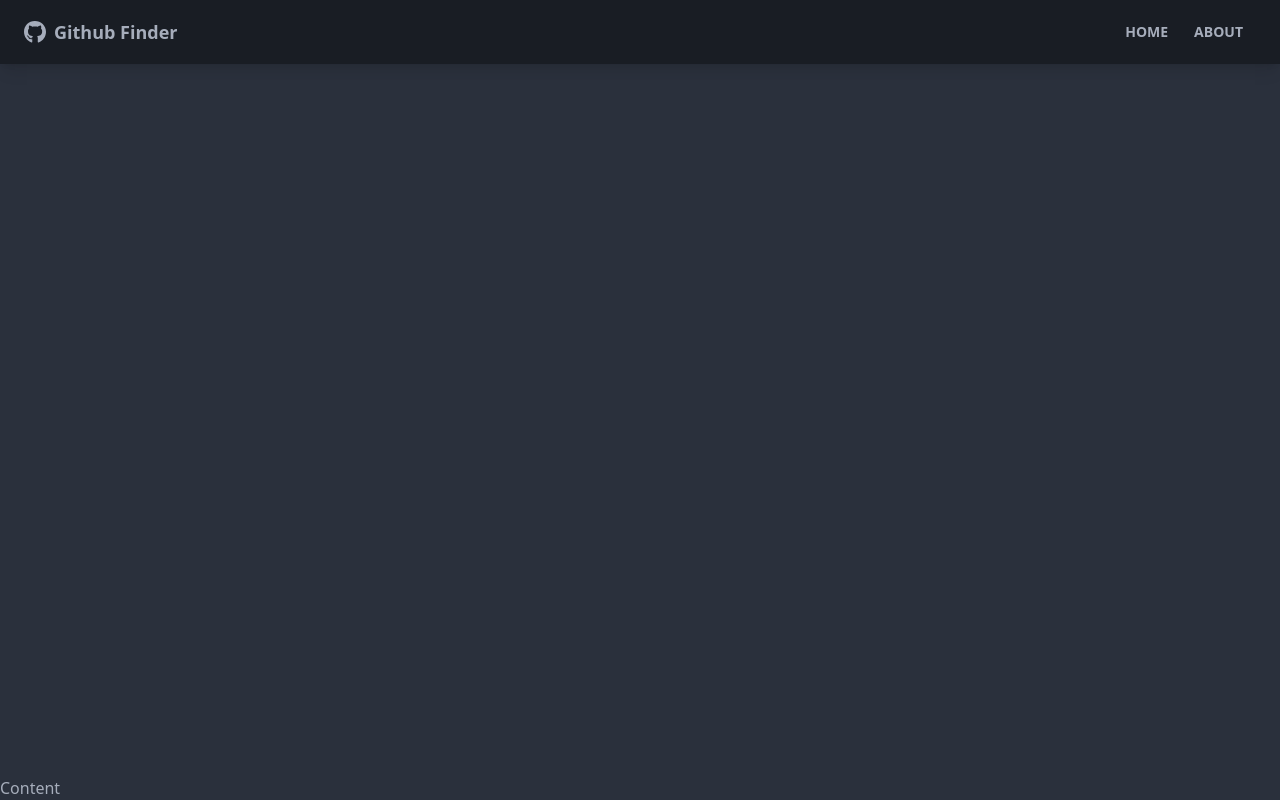
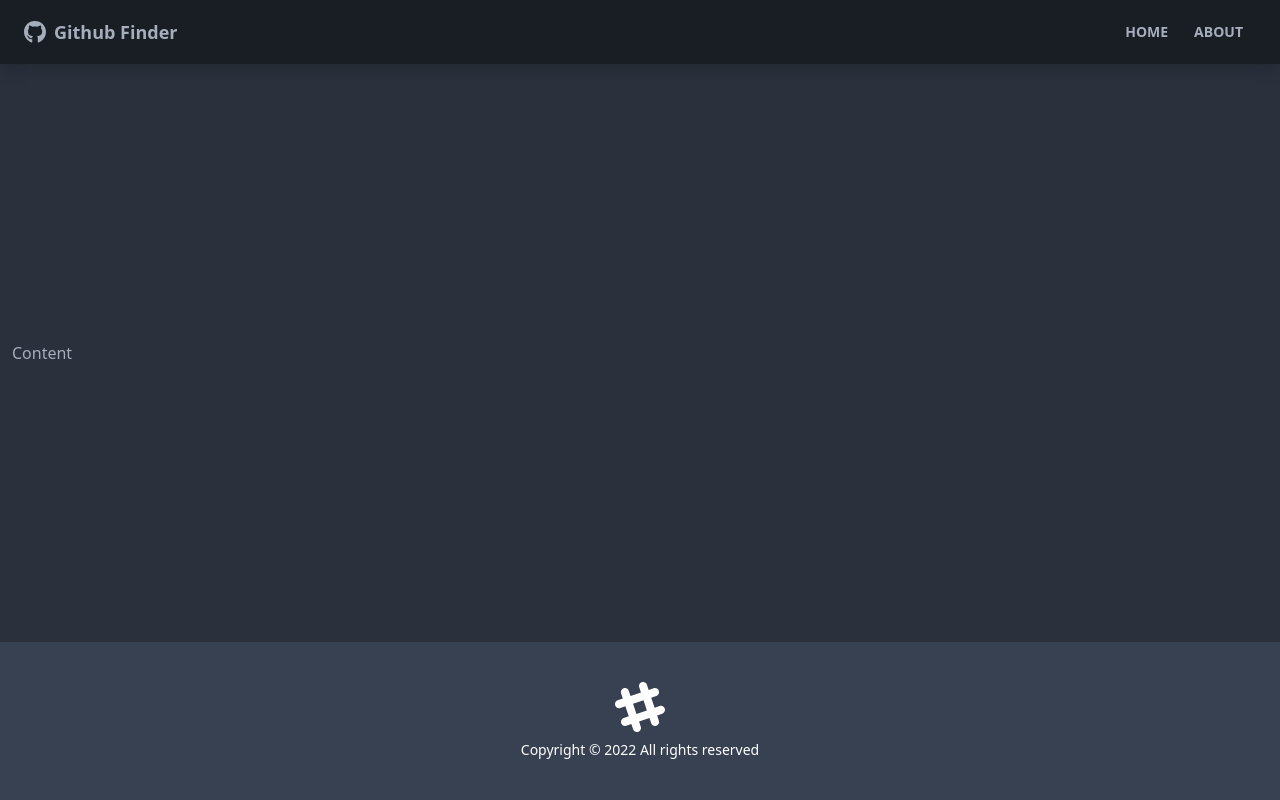
Before and after one commit to Lerik13/github-finder, a React (Create React App) app: page / in a window 1280 px wide. Built offline with nearby package versions, Linux system fonts and the light colour scheme.

Commit message:
Footer Component

```diff
--- a/src/App.js
+++ b/src/App.js
@@ -1,5 +1,6 @@
 import { BrowserRouter } from "react-router-dom";
 import Navbar from "./components/layout/Navbar";
+import Footer from "./components/layout/Footer";
 
 function App() {
 	return (
@@ -7,7 +8,9 @@
 			<div className="flex flex-col justify-between h-screen">
 				<Navbar title="Github Finder" />
 
-				<main>Content</main>
+				<main className="container mx-auto px-3 pb-12">Content</main>
+
+				<Footer />
 			</div>
 		</BrowserRouter>
 	);
--- /dev/null
+++ b/src/components/layout/Footer.jsx
@@ -0,0 +1,24 @@
+function Footer() {
+	const footerYear = new Date().getFullYear()
+
+	return (
+		<div className="footer p-10 bg-gray-700 text-primary-content footer-center">
+			<div>
+				<svg
+					width='50'
+					height='50'
+					viewBox='0 0 24 24'
+					xmlns='http://www.w3.org/2000/svg'
+					fillRule='evenodd'
+					clipRule='evenodd'
+					className='inline-block fill-current'
+				>
+					<path d='M22.672 15.226l-2.432.811.841 2.515c.33 1.019-.209 2.127-1.23 2.456-1.15.325-2.148-.321-2.463-1.226l-.84-2.518-5.013 1.677.84 2.517c.391 1.203-.434 2.542-1.831 2.542-.88 0-1.601-.564-1.86-1.314l-.842-2.516-2.431.809c-1.135.328-2.145-.317-2.463-1.229-.329-1.018.211-2.127 1.231-2.456l2.432-.809-1.621-4.823-2.432.808c-1.355.384-2.558-.59-2.558-1.839 0-.817.509-1.582 1.327-1.846l2.433-.809-.842-2.515c-.33-1.02.211-2.129 1.232-2.458 1.02-.329 2.13.209 2.461 1.229l.842 2.515 5.011-1.677-.839-2.517c-.403-1.238.484-2.553 1.843-2.553.819 0 1.585.509 1.85 1.326l.841 2.517 2.431-.81c1.02-.33 2.131.211 2.461 1.229.332 1.018-.21 2.126-1.23 2.456l-2.433.809 1.622 4.823 2.433-.809c1.242-.401 2.557.484 2.557 1.838 0 .819-.51 1.583-1.328 1.847m-8.992-6.428l-5.01 1.675 1.619 4.828 5.011-1.674-1.62-4.829z'></path>
+				</svg>
+				<p>Copyright &copy; {footerYear} All rights reserved</p>
+			</div>
+		</div>
+	)
+}
+
+export default Footer
```
